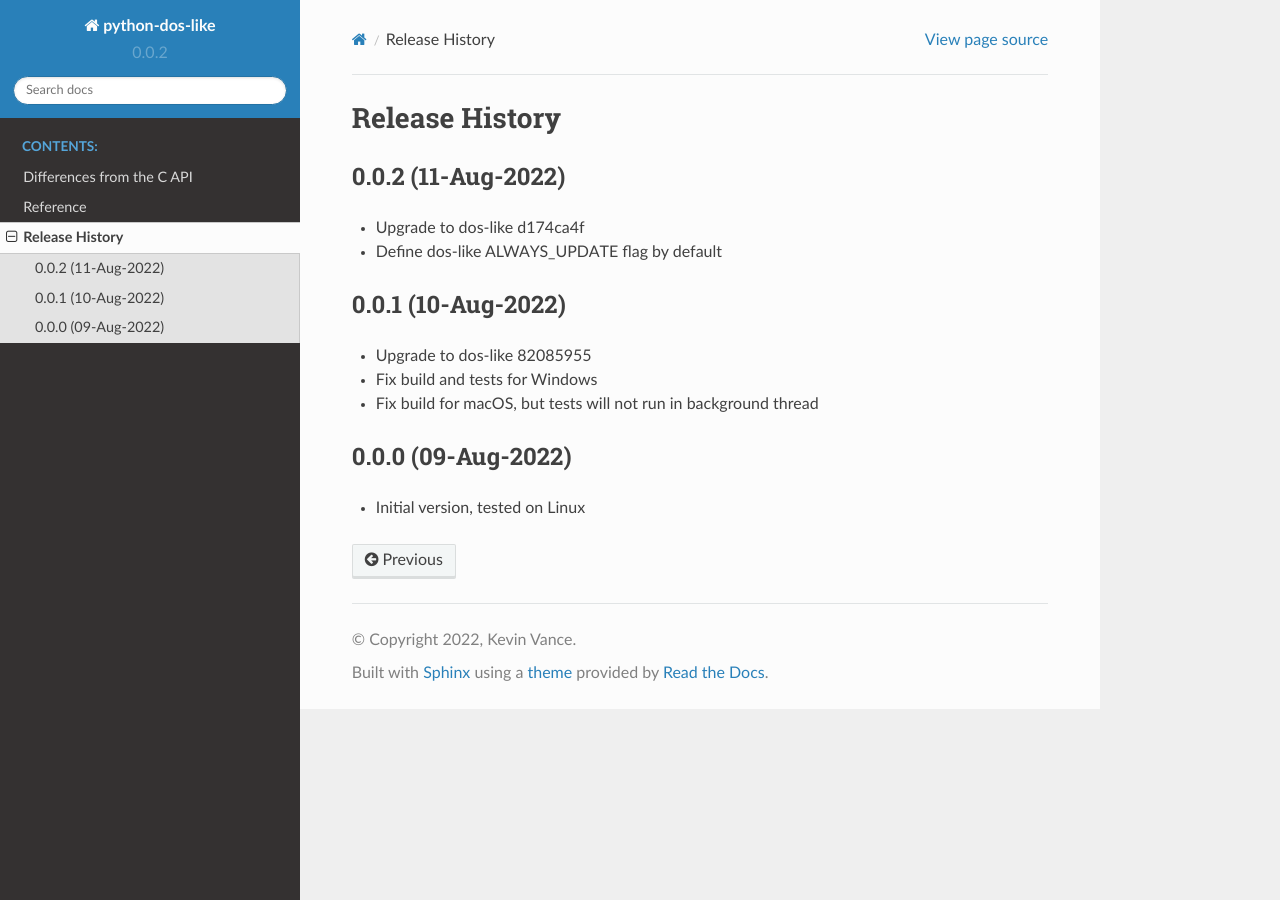
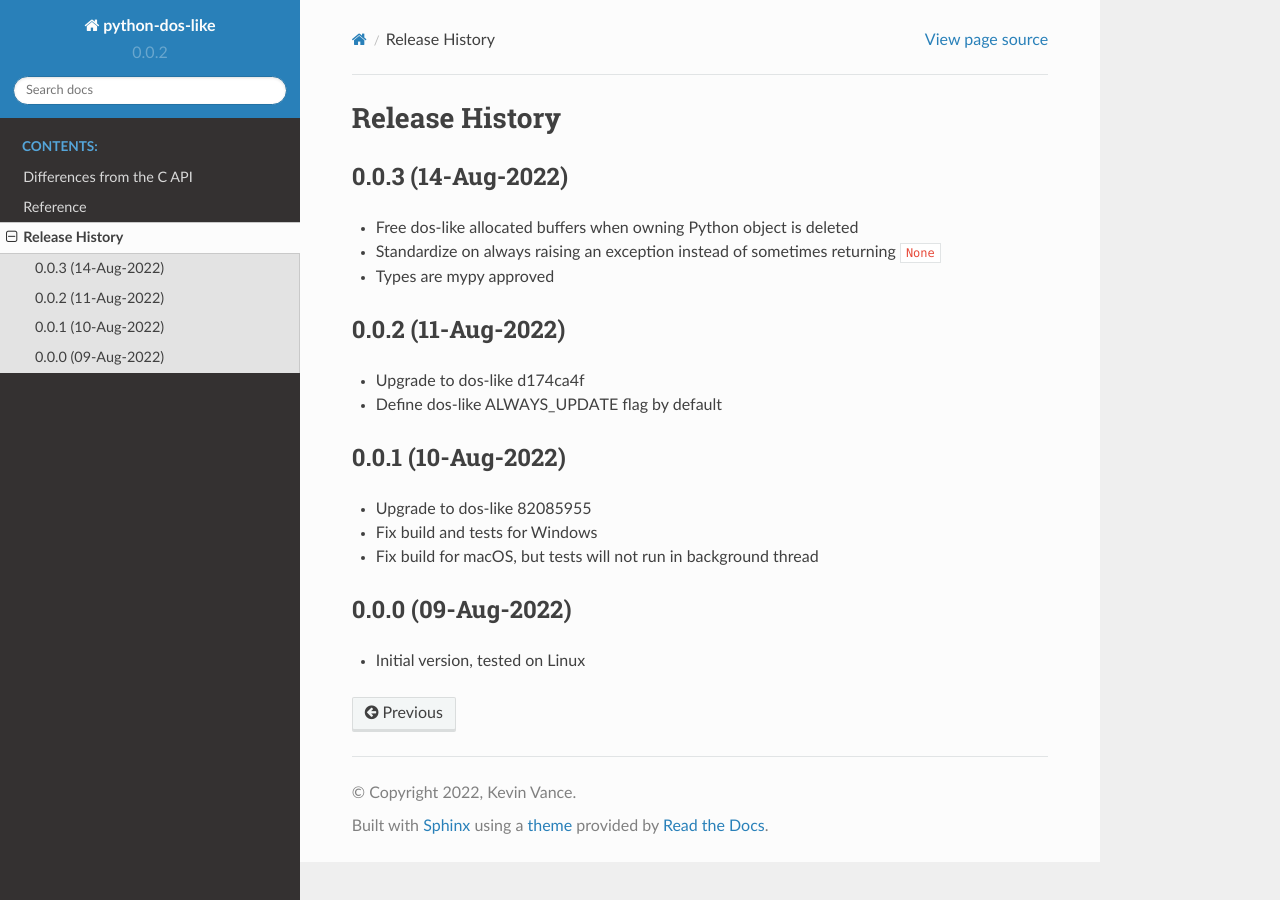
Before and after one commit to cknave/python-dos-like, a Sphinx documentation site: the page built from docs/history.rst, in a window 1280 px wide. Built offline with Sphinx 7.4.7 and the Read the Docs theme 2.0.0, drawn with Linux system fonts in a browser that asks for light colours; the version number is read from the project's files by our own code.

Commit message:
Bump version to 0.0.3

```diff
--- a/docs/history.rst
+++ b/docs/history.rst
@@ -1,5 +1,12 @@
 Release History
 ===============
+
+0.0.3 (14-Aug-2022)
+-------------------
+- Free dos-like allocated buffers when owning Python object is deleted
+- Standardize on always raising an exception instead of sometimes returning
+  ``None``
+- Types are mypy approved
 
 0.0.2 (11-Aug-2022)
 -------------------
```
